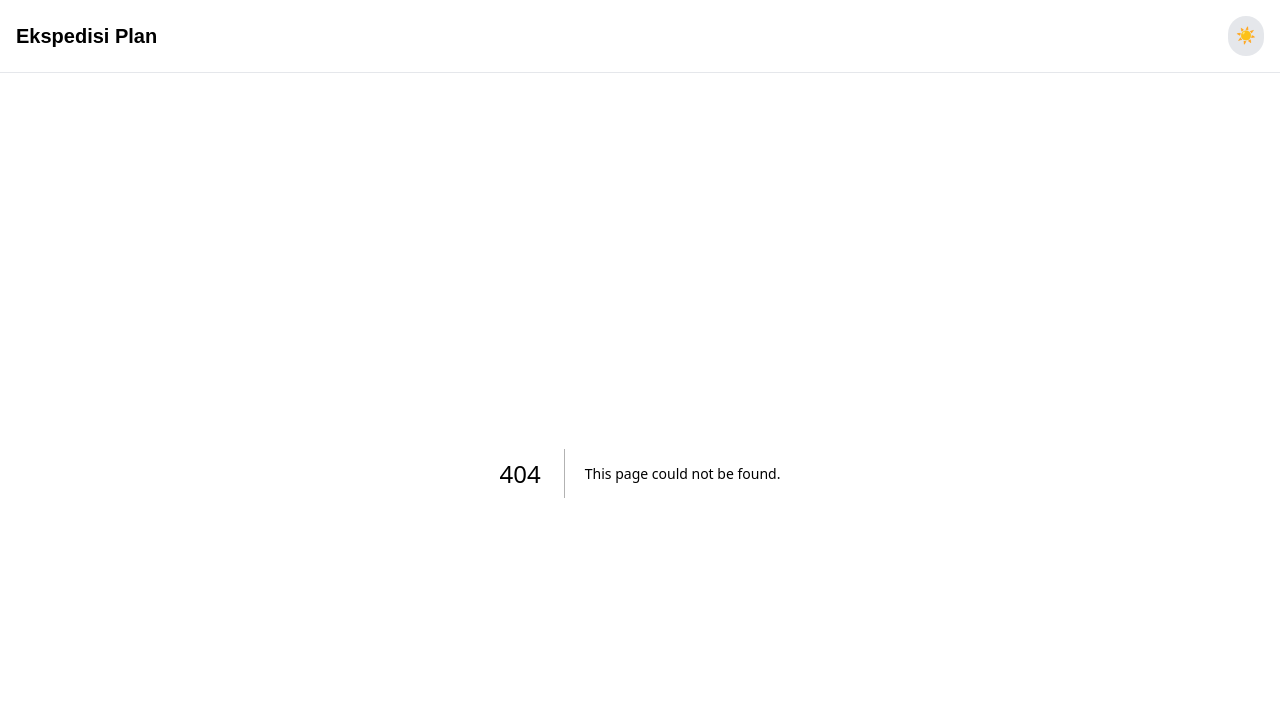
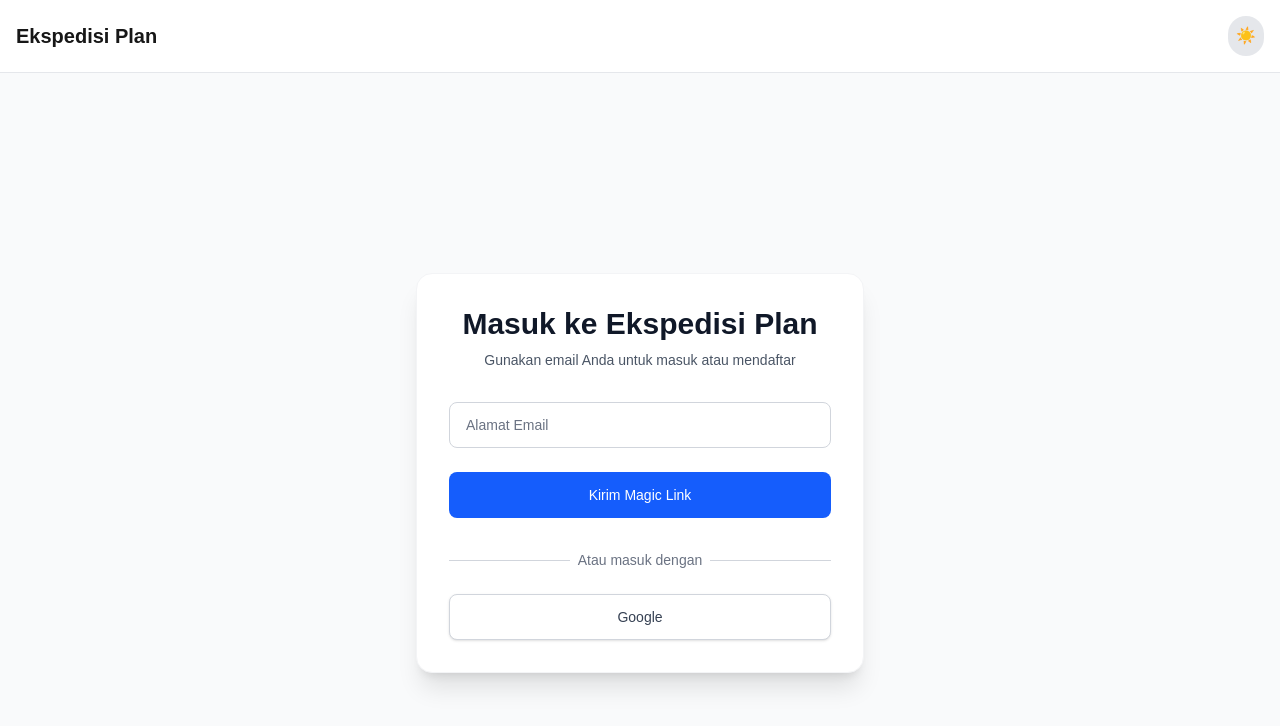
Before and after one commit to spysdev/ekspedisi-plan, a Next.js app: page /auth in a window 1280 px wide. Before the commit this address had no page. Shown: the top 726 px of the page. Built offline with nearby package versions, Linux system fonts and the light colour scheme; no server answers.

Commit message:
Add auth page and missing types

```diff
--- /dev/null
+++ b/src/app/auth/page.tsx
@@ -0,0 +1,106 @@
+"use client";
+import React, { useState } from 'react';
+import { supabase } from '@/lib/supabaseClient';
+
+export default function AuthPage() {
+  const [email, setEmail] = useState('');
+  const [loading, setLoading] = useState(false);
+  const [message, setMessage] = useState('');
+
+  const handleLogin = async (e: React.FormEvent) => {
+    e.preventDefault();
+    setLoading(true);
+    setMessage('');
+
+    const { error } = await supabase.auth.signInWithOtp({
+      email,
+      options: {
+        emailRedirectTo: `${window.location.origin}/trip/sample-trip`,
+      }
+    });
+
+    if (error) {
+      setMessage(error.message);
+    } else {
+      setMessage('Cek email Anda untuk link login!');
+    }
+    setLoading(false);
+  };
+
+  const handleGoogleLogin = async () => {
+    const { error } = await supabase.auth.signInWithOAuth({
+      provider: 'google',
+      options: {
+        redirectTo: `${window.location.origin}/trip/sample-trip`,
+      }
+    });
+    if (error) setMessage(error.message);
+  };
+
+  return (
+    <div className="min-h-screen flex items-center justify-center bg-gray-50 dark:bg-black p-4">
+      <div className="max-w-md w-full space-y-8 bg-white dark:bg-gray-900 p-8 rounded-2xl shadow-xl border border-gray-100 dark:border-gray-800">
+        <div className="text-center">
+          <h2 className="text-3xl font-extrabold text-gray-900 dark:text-white">
+            Masuk ke Ekspedisi Plan
+          </h2>
+          <p className="mt-2 text-sm text-gray-600 dark:text-gray-400">
+            Gunakan email Anda untuk masuk atau mendaftar
+          </p>
+        </div>
+
+        <form className="mt-8 space-y-6" onSubmit={handleLogin}>
+          <div>
+            <label htmlFor="email-address" className="sr-only">Email address</label>
+            <input
+              id="email-address"
+              name="email"
+              type="email"
+              required
+              className="appearance-none rounded-lg relative block w-full px-4 py-3 border border-gray-300 dark:border-gray-700 placeholder-gray-500 text-gray-900 dark:text-white dark:bg-gray-800 focus:outline-none focus:ring-blue-500 focus:border-blue-500 focus:z-10 sm:text-sm"
+              placeholder="Alamat Email"
+              value={email}
+              onChange={(e) => setEmail(e.target.value)}
+            />
+          </div>
+
+          <div>
+            <button
+              type="submit"
+              disabled={loading}
+              className="group relative w-full flex justify-center py-3 px-4 border border-transparent text-sm font-medium rounded-lg text-white bg-blue-600 hover:bg-blue-700 focus:outline-none focus:ring-2 focus:ring-offset-2 focus:ring-blue-500 disabled:opacity-50"
+            >
+              {loading ? 'Mengirim...' : 'Kirim Magic Link'}
+            </button>
+          </div>
+        </form>
+
+        <div className="mt-6">
+          <div className="relative">
+            <div className="absolute inset-0 flex items-center">
+              <div className="w-full border-t border-gray-300 dark:border-gray-700"></div>
+            </div>
+            <div className="relative flex justify-center text-sm">
+              <span className="px-2 bg-white dark:bg-gray-900 text-gray-500">Atau masuk dengan</span>
+            </div>
+          </div>
+
+          <div className="mt-6">
+            <button
+              onClick={handleGoogleLogin}
+              className="w-full flex justify-center py-3 px-4 border border-gray-300 dark:border-gray-700 rounded-lg shadow-sm bg-white dark:bg-gray-800 text-sm font-medium text-gray-700 dark:text-gray-300 hover:bg-gray-50 dark:hover:bg-gray-700"
+            >
+              Google
+            </button>
+          </div>
+        </div>
+
+        {message && (
+          <p className={`mt-4 text-center text-sm ${message.includes('Cek email') ? 'text-green-600' : 'text-red-600'}`}>
+            {message}
+          </p>
+        )}
+      </div>
+    </div>
+  );
+}
```
